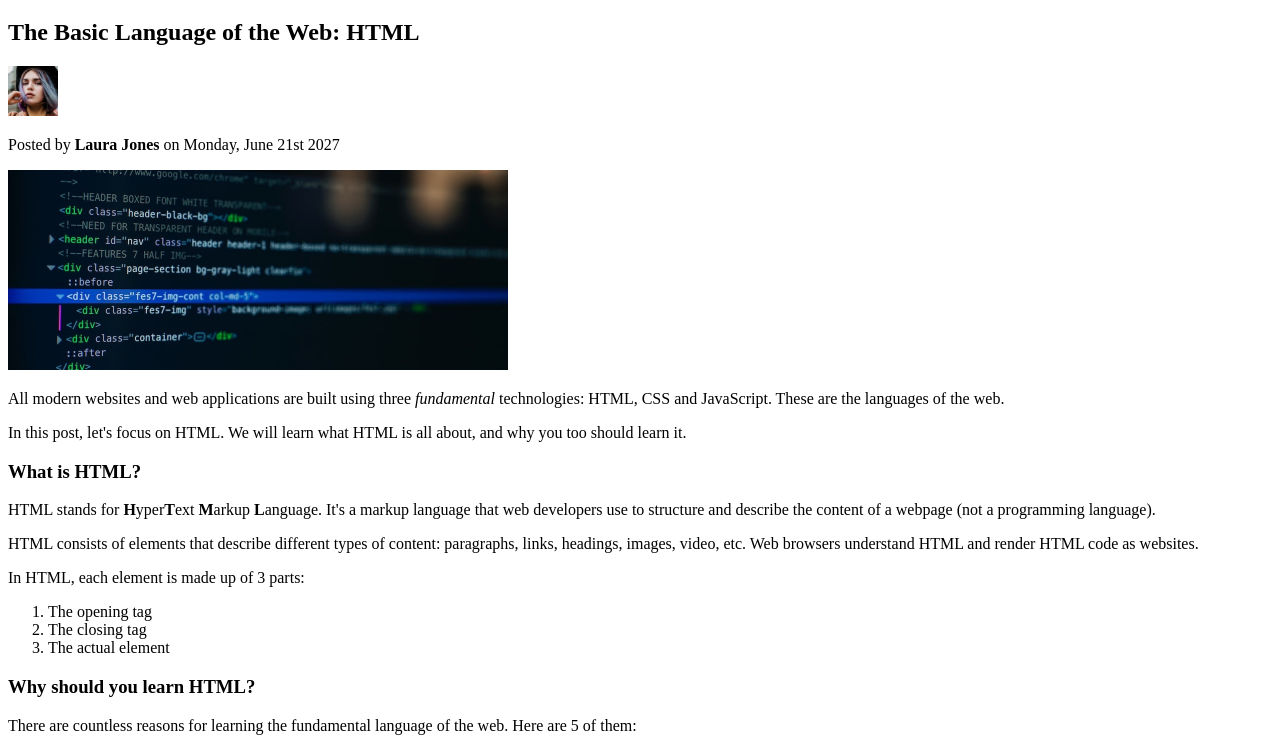
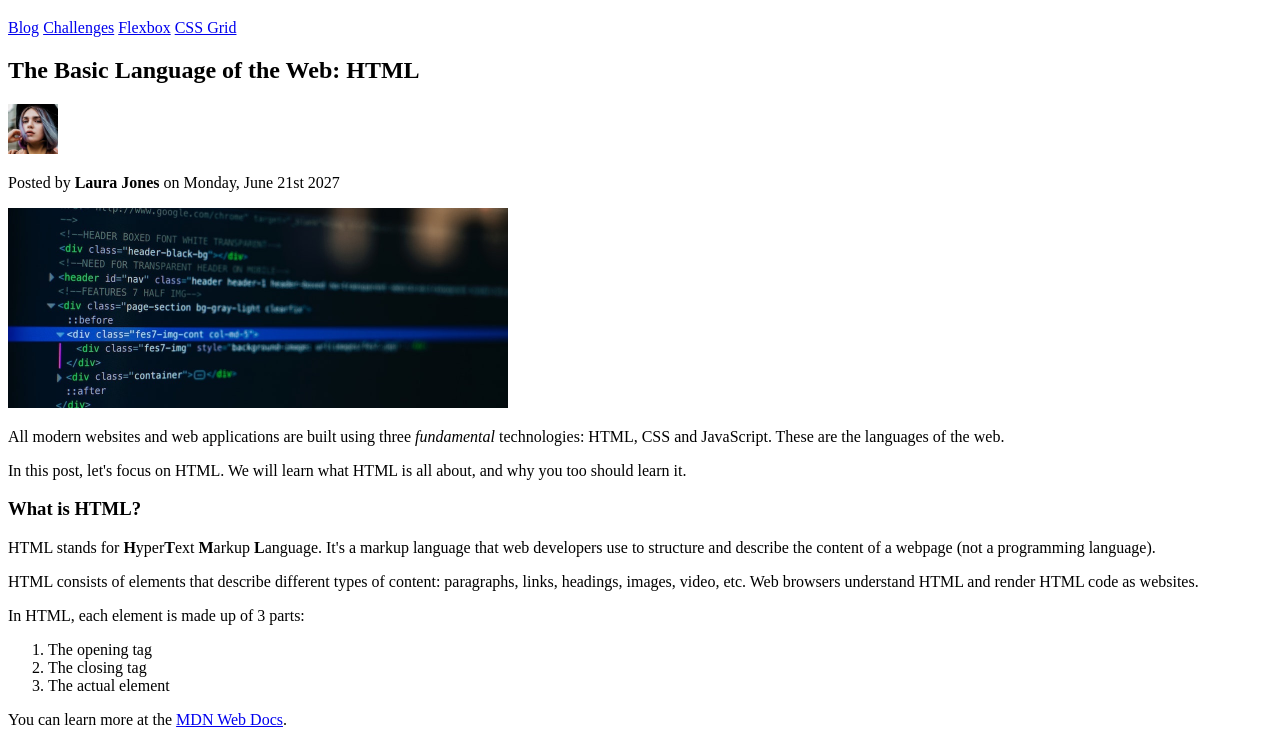
Before and after one commit to avnms/html-css, a plain HTML site: page 02-HTML-Fundamentals/index.html in a window 1280 px wide. Shown: the part 62-800 px from the top of the page. Drawn offline with Linux system fonts and the light colour scheme.

Commit message:
hyperlinks

```diff
--- a/02-HTML-Fundamentals/index.html
+++ b/02-HTML-Fundamentals/index.html
@@ -7,6 +7,11 @@
 
   <body>
     <h1>📘 The Code Magazine</h1>
+
+    <a href="blog.html">Blog</a>
+    <a href="#">Challenges</a>
+    <a href="#">Flexbox</a>
+    <a href="#">CSS Grid</a>
 
     <h2>The Basic Language of the Web: HTML</h2>
     <img
@@ -53,6 +58,14 @@
       <li>The closing tag</li>
       <li>The actual element</li>
     </ol>
+    <p>
+      You can learn more at the
+      <a
+        href="https://developer.mozilla.org/en-US/docs/Web/HTML"
+        target="_blank"
+        >MDN Web Docs</a
+      >.
+    </p>
 
     <h3>Why should you learn HTML?</h3>
     <p>
```
Also changed, not shown: 02-HTML-Fundamentals/blog.html (added, +11 -0 lines).
